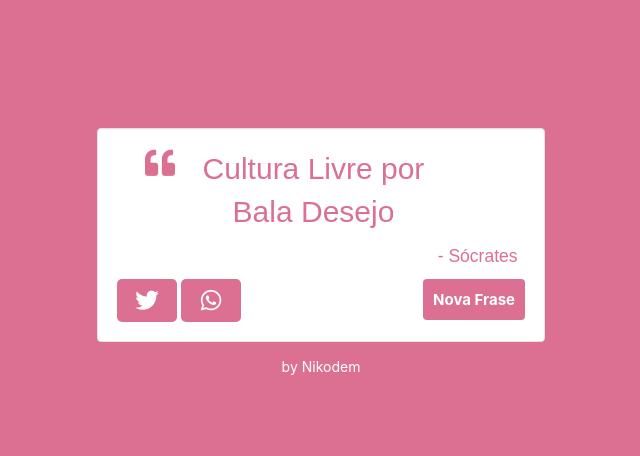
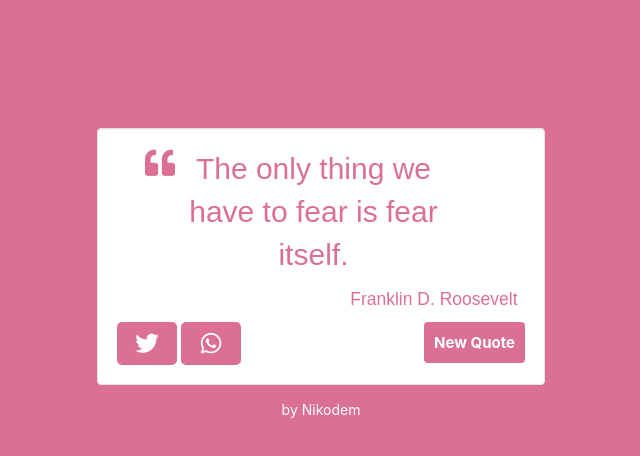
Before and after one commit to Nikookowal/Quote-Random-Generator, a plain HTML site: page index.html in a window 1280 px wide. Shown: the whole page, without its empty margins (319-959 px from the left). Drawn offline with nearby package versions, Linux system fonts and the light colour scheme.

Commit message:
added more quotes

```diff
--- a/App.js
+++ b/App.js
@@ -29,18 +29,30 @@ const author = document.getElementById('author')
 const btn = document.getElementById("new-quote")
 
 const quotes = {
-  Jhope: "burn burn burn burn",
-  Jimin: "Ei mané, saia daí",
-  Yoongi: "Auguei Auguei",
-  Namjoon: "Cultura Livre por Bala Desejo",
-  Zoe: "Ralf Ralf",
-  "Karl Marx": "Trabalhadores do mundo, uni-vos"
+  "William Shakespeare": "A rose by any other name would smell as sweet.",
+  "William Shakespeare": "All that glitters is not gold.",
+  "William Shakespeare": "All the world’s a stage, and all the men and women merely players.",
+  "Jean-Paul Sartre": "Hell is other people.",
+  " Charles-Guillaume Étienne": "If you want something done right, do it yourself.",
+  "Michael Corleone": "Keep your friends close, but your enemies closer.",
+  " Albert Einstein": "Life is like riding a bicycle. To keep your balance, you must keep moving.",
+  "Neil Armstrong": "That’s one small step for a man, a giant leap for mankind.",
+  "Franklin D. Roosevelt": "The only thing we have to fear is fear itself.",
+  "Friedrich Nietzsche": "What doesn't kill us makes us stronger.",
+  "Robert Frost": "In three words I can sum up everything I've learned about life: it goes on.",
+  "Mark Twain": "If you tell the truth, you don't have to remember anything.",
+  "Oscar Wilde": "Be yourself; everyone else is already taken",
+  "Chinese Proverb": "The best time to plant a tree was 20 years ago. The second best time is now",
+  "Mark Twain": "The secret of getting ahead is getting started",
+  "Joseph Joubert": "Kindness is loving people more than they deserve."
 };
 
   const values = Object.values(quotes);
   const names = Object.keys(quotes);
+  const firstRandomIndex = Math.floor(Math.random() * values.length)
 
-  textOutput.textContent = values[Math.floor(Math.random() * values.length)]
+  textOutput.textContent = values[firstRandomIndex]
+  author.textContent = names[firstRandomIndex]
 
 
 btn.addEventListener("click", () => {
--- a/index.html
+++ b/index.html
@@ -14,14 +14,14 @@
         <div id="quote-box" class="container-fluid text-center well">
             <div class="row">
                 <div id='quote-div' class="col-xs-2"> <i id='quotes-icon' class='fas fa-quote-left'></i> </div>
-                <div id="text-div" class="col-xs-8"> <p id="text" class="font">I would rather die of passion than of boredom.</p></div>
+                <div id="text-div" class="col-xs-8"> <p id="text" class="font"></p></div>
             </div>
-            <p id="author">- Sócrates</p>
+            <p id="author"></p>
                 <div id="share">
-            <a id="tweet-quote" href="twitter.com/intent/tweet" target="_blank"><i class='fab fa-twitter'></i></a>
+            <a class="twitter-share-button" id="tweet-quote" href="twitter.com/intent/tweet" target="_blank"><i class='fab fa-twitter'></i></a>
             <a id="whats-quote" href="" target="_blank"><i class='fab fa-whatsapp'></i></a>
         </div>
-            <button class="btn btn-default" id="new-quote">Nova Frase</button>
+            <button class="btn btn-default" id="new-quote">New Quote</button>
         </div>
         <p class="text-green" id="credit">by Nikodem</p>
     </body>
@@ -34,7 +34,7 @@
             $('#credit').css("color", "white").addClass("text-center").css("margin", "15px");
             $("#quote-box").css("margin", "auto").css("background-color", "#ffffff");
 
-            var maxWidth = window.matchMedia("(max-width: 400px)");
+            var maxWidth = window.matchMedia("(max-width: 600px)");
 
             if(maxWidth.matches){
                 $('#quote-box').css("max-width", "90%").css("margin-top", "40%");
```
